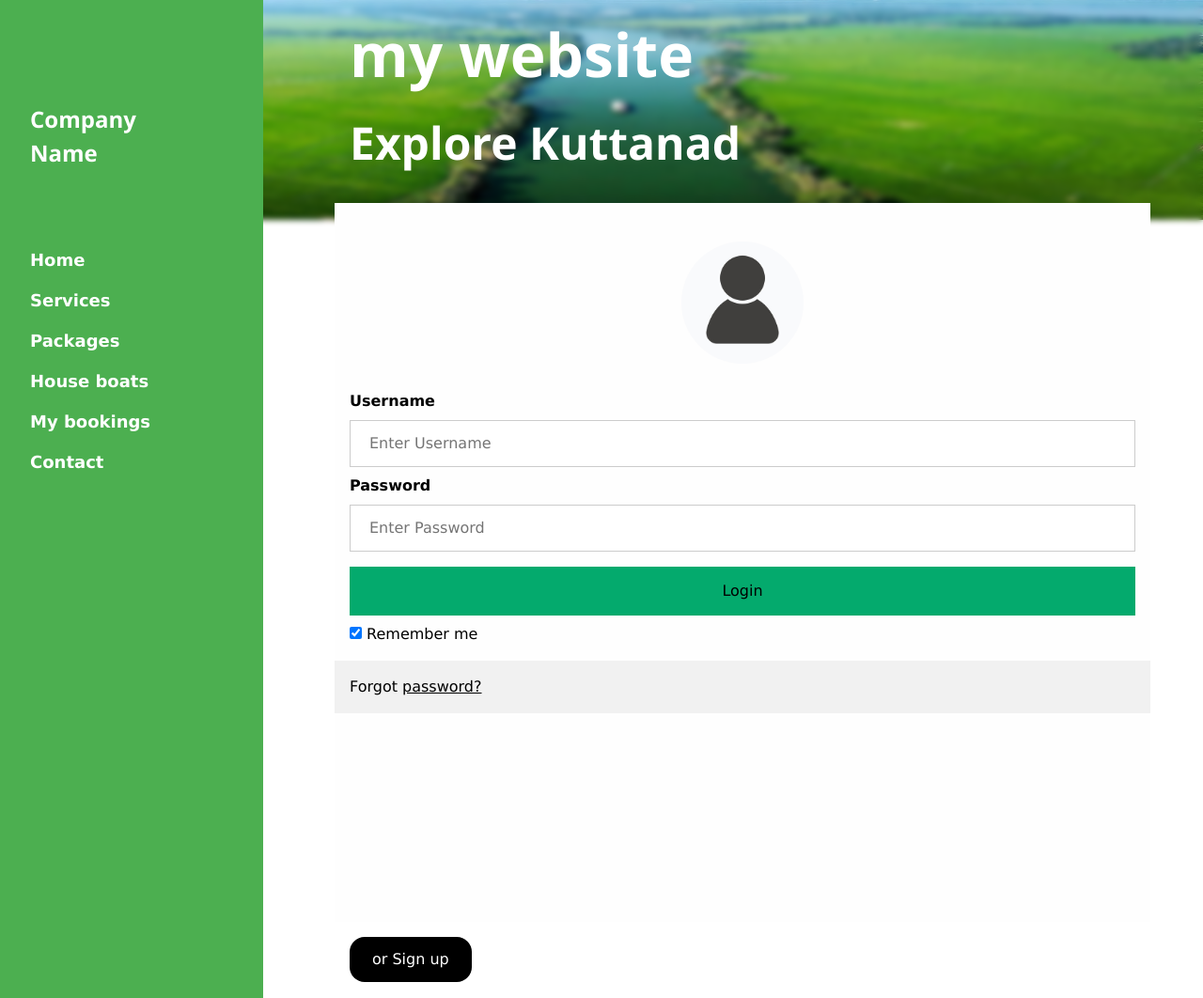
After one commit to Anandupkumar/myproject, a PHP site: page /boat_login.php in a window 1280 px wide. The commit adds this page. Shown: the whole page at 94% size. Run offline with PHP 8.4, Linux system fonts and the light colour scheme; data that the repository does not hold is empty.

Commit message:
created houseboat owners login and signup and created house boat page

```diff
--- a/afterlogin.php
+++ b/afterlogin.php
@@ -20,8 +20,9 @@
           <a href="#" onclick="w3_close()" class="w3-bar-item w3-button w3-hover-white">Home</a>
           <a href="#services" onclick="w3_close()" class="w3-bar-item w3-button w3-hover-white">Services</a>
           <a href="packages.php" onclick="w3_close()" class="w3-bar-item w3-button w3-hover-white">Packages</a>
-          <a href="#houseboat" onclick="w3_close()" class="w3-bar-item w3-button w3-hover-white">House boats</a>
+          <a href="mybooking.php" onclick="w3_close()" class="w3-bar-item w3-button w3-hover-white">My bookings</a>
           <a href="#contact" onclick="w3_close()" class="w3-bar-item w3-button w3-hover-white">Contact</a>
+          <a href="index.php" onclick="w3_close()" class="w3-bar-item w3-button w3-hover-white">Log out</a>
 
 
         </div>
@@ -48,7 +49,7 @@
         </div>
 
         <!-- Photo grid (modal) -->
-        <div class="w3-row-padding " style="margin-top: 13%;">
+        <div class="w3-row-padding " style="margin-top: 18%;">
           <div class="w3-half">
             <img src="img7.jpg" style="width:100%" onclick="onClick(this)" alt="The Boat races">
             <img src="img1.jpg" style="width:100%" onclick="onClick(this)" alt="The rivers and lakes">
--- /dev/null
+++ b/boat_login.php
@@ -0,0 +1,24 @@
+<?php
+    $conn=new mysqli("localhost","root","","mydatabase");
+    if(!$conn){
+        die("Connection failed: " . $conn->connect_error);
+    }else{
+            $bname = $password = "";
+            $bname=$_POST["bname"];
+            $password=$_POST["psw"];
+            $sql="SELECT * FROM boat WHERE boatname= '$bname' AND password= '$password'";
+            $result=$conn->query($sql);
+            if($result->num_rows >0){
+                $row=$result->fetch_assoc();
+                if($row['boatname']== $bname && $row['password']== $password){
+                    header('location: mybooking.php');
+                }else{
+                    echo '<script>alert("invalid username or password !");</script>';
+                }
+            }else{
+
+                echo '<script>alert("invalid username or password !");</script>';
+                include('houseboats.php');
+                }
+        }
+?>
--- /dev/null
+++ b/houseboats.php
@@ -0,0 +1,151 @@
+<!DOCTYPE html>
+<html lang="en">
+<head>
+  <meta charset="UTF-8">
+  <meta http-equiv="X-UA-Compatible" content="IE=edge">
+  <meta name="viewport" content="width=device-width, initial-scale=1.0">
+  <title>Document</title>
+  <link rel="stylesheet" href="https://www.w3schools.com/w3css/4/w3.css">
+  <link rel="stylesheet" href="https://fonts.googleapis.com/css?family=Poppins">
+  <link rel="stylesheet" href="style.css">
+</head>
+<body>
+        <!-- Sidebar/menu -->
+      <nav class="w3-sidebar w3-green w3-collapse w3-top w3-large w3-padding" style="z-index:3;width:280px;font-weight:bold;" id="mySidebar"><br>
+        <a href="javascript:void(0)" onclick="w3_close()" class="w3-button w3-hide-large w3-display-topleft" style="width:100%;font-size:22px">Close Menu</a>
+        <div class="w3-container">
+          <h3 class="w3-padding-64"><b>Company<br>Name</b></h3>
+        </div>
+        <div class="w3-bar-block">
+          <a href="index.php" onclick="w3_close()" class="w3-bar-item w3-button w3-hover-white">Home</a>
+          <a href="#services" onclick="w3_close()" class="w3-bar-item w3-button w3-hover-white">Services</a>
+          <a href="#packages" onclick="document.getElementById('id01').style.display='block'" class="w3-bar-item w3-button w3-hover-white">Packages</a>
+          <a href="houseboats.php" onclick="w3_close()" class="w3-bar-item w3-button w3-hover-white">House boats</a>
+          <a href="#houseboat" onclick="w3_close()" class="w3-bar-item w3-button w3-hover-white">My bookings</a>
+          <a href="#contact" onclick="w3_close()" class="w3-bar-item w3-button w3-hover-white">Contact</a>
+
+
+        </div>
+      </nav>
+
+      <!-- Top menu on small screens -->
+      <header class="w3-container w3-top w3-hide-large w3-green w3-xlarge w3-padding">
+        <a href="javascript:void(0)" class="w3-button w3-green w3-margin-right" onclick="w3_open()">☰</a>
+        <span>Company Name</span>
+      </header>
+
+      <!-- Overlay effect when opening sidebar on small screens -->
+      <div class="w3-overlay w3-hide-large" onclick="w3_close()" style="cursor:pointer" title="close side menu" id="myOverlay"></div>
+
+      <!-- !PAGE CONTENT! -->
+      <div class="w3-main" style="margin-left:340px;margin-right:40px">
+
+        <!-- Header -->
+        <div class="w3-container" style="margin-top:157px" id="showcase">
+          <div class="w3-container" style="margin-top: 0%;">
+          <h1 class="w3-jumbo w3-text-white" ><b>my website</b></h1>
+          <h1 class="w3-xxxlarge w3-text-white"><b>Explore Kuttanad</b></h1>
+
+        </div>
+        <div id="id01" class="modal">
+
+            <form class="modal-content animate" name="login_form" action="login.php" method="post">
+              <div class="imgcontainer">
+                <span onclick="document.getElementById('id01').style.display='none'" class="close" title="Close Modal">&times;</span>
+                <img src="login_avatar.jpg" alt="Avatar" class="avatar">
+              </div>
+
+              <div class="container">
+                <label for="uname"><b>Username</b></label>
+                <input type="text" placeholder="Enter Username" id="name" name="uname" required>
+
+                <label for="psw"><b>Password</b></label>
+                <input type="password" placeholder="Enter Password" id="password" name="psw" required>
+
+                <button type="submit" class="login_btn" onclick="">Login</button>
+                <label>
+                  <input type="checkbox" checked="checked" name="remember"> Remember me
+                </label>
+              </div>
+
+              <div class="container" style="background-color:#f1f1f1">
+                <button type="button" onclick="document.getElementById('id01').style.display='none'" class="cancelbtn">Cancel</button>
+                <span class="psw">Forgot <a href="#">password?</a></span>
+              </div>
+            </form>
+          </div>
+
+        <!--login form-->
+
+        <div id="id01" class="modals">
+
+            <form class="modals" name="" action="boat_login.php" method="post">
+              <div class="imgcontainer">
+                <img src="login_avatar.jpg" alt="Avatar" class="avatar">
+              </div>
+
+              <div class="container">
+                <label for="uname"><b>Username</b></label>
+                <input type="text" placeholder="Enter Username" id="name" name="bname" required>
+
+                <label for="psw"><b>Password</b></label>
+                <input type="password" placeholder="Enter Password" id="password" name="psw" required>
+
+                <button type="submit" class="login_btn" onclick="">Login</button>
+                <label>
+                  <input type="checkbox" checked="checked" name="remember"> Remember me
+                </label>
+              </div>
+
+              <div class="container" style="background-color:#f1f1f1">
+                <span class="psw">Forgot <a href="#">password?</a></span>
+              </div>
+            </form>
+        </div>
+        <button type="submit" class="w3-button w3-round-xlarge w3-padding-large w3-black w3-margin-bottom w3-margin-top w3-margin-left" onclick="document.getElementById('id02').style.display='block'">or Sign up</button>
+
+          <!--signup form-->
+
+          <div id="id02" class="modal">
+
+              <form class="modal-content animate" name="signup_form" onsubmit="return validate()" action="boat_signup.php" method="post">
+                <div class="imgcontainer">
+                  <span onclick="document.getElementById('id02').style.display='none'" class="close" title="Close Modal">&times;</span>
+                  <img src="login_avatar.jpg" alt="Avatar" class="avatar">
+                </div>
+
+                <div class="container">
+                  <label for="uname"><b>Username(Boat name)</b></label>
+                  <input type="text" placeholder="Enter Username" id="name" name="bname" required>
+                  <span id="namerror" class="error" style="color:red"></span><br>
+
+                  <label for="email"><b>Email</b></label>
+                  <input type="email" placeholder="Enter Email" id="email" name="email" required>
+                  <span id="emailerror" class="error" style="color:red"></span><br>
+
+                  <label for="rate"><b>Rate(Per day)</b></label>
+                  <input type="number" placeholder="Enter rate" id="rate" name="rate" required>
+                  <span id="raterror" class="error" style="color:red"></span><br>
+
+                  <label for="psw"><b>Password (6-8 characters)</b></label>
+                  <input type="password" placeholder="Enter Password" id="password" name="psw" required>
+                  <span id="password_error" class="error" style="color:red"></span><br>
+
+                  <label for="psw2"><b>Confirm Password</b></label>
+                  <input type="password" placeholder="Confirm Password" id="con_password" name="psw2" required>
+                  <span id="con_password_error" class="error" style="color:red"></span><br>
+
+                  <input type="submit" value="submit" class="login_btn">
+                </div>
+
+                <div class="container" style="background-color:#f1f1f1">
+                  <button type="button" onclick="document.getElementById('id02').style.display='none'" class="cancelbtn">Cancel</button>
+                </div>
+              </form>
+            </div>
+          </div>
+        </div>
+
+        <script src="script.js"></script>
+</body>
+</html>
--- a/index.php
+++ b/index.php
@@ -20,7 +20,7 @@
           <a href="#" onclick="w3_close()" class="w3-bar-item w3-button w3-hover-white">Home</a>
           <a href="#services" onclick="w3_close()" class="w3-bar-item w3-button w3-hover-white">Services</a>
           <a href="#packages" onclick="document.getElementById('id01').style.display='block'" class="w3-bar-item w3-button w3-hover-white">Packages</a>
-          <a href="#houseboat" onclick="document.getElementById('id01').style.display='block'" class="w3-bar-item w3-button w3-hover-white">House boats</a>
+          <a href="houseboats.php" onclick="document.getElementById('id01').style.display='block'" class="w3-bar-item w3-button w3-hover-white">House boats</a>
           <a href="#contact" onclick="w3_close()" class="w3-bar-item w3-button w3-hover-white">Contact</a>
           <a href="#login" onclick="document.getElementById('id01').style.display='block'" class="w3-bar-item w3-button w3-hover-white">Login</a>
 
@@ -45,6 +45,7 @@
           <div class="w3-container" style="margin-top: 13%;">
           <h1 class="w3-jumbo w3-text-white" ><b>my website</b></h1>
           <h1 class="w3-xxxlarge w3-text-white"><b>Explore Kuttanad</b></h1>
+          <p class="w3-text-white"> Plan your jurny to rice bowl of kerala..</p>
           <button type="submit" class="w3-button w3-round-xlarge w3-padding-large w3-black w3-margin-bottom w3-margin-top" onclick="document.getElementById('id01').style.display='block'">Login to Explore</button>
 
           <!--login form-->
--- a/style.css
+++ b/style.css
@@ -1,4 +1,4 @@
-body,h1,h2,h3,h4,h5 {
+body,h1,h2,h3,h4,h5,p {
     font-family: "Poppins" sans-serif
   }
   body {
@@ -6,11 +6,12 @@ body,h1,h2,h3,h4,h5 {
     font-size:16px;
     background-image: url("background.jpg");
     background-repeat: no-repeat;
-    background-size: 100% 21%;
+    background-size: 100% 22%;
     background-position: top right;
     backdrop-filter: blur(3px);
 
   }
+
   .w3-half img{
     margin-bottom:-6px;
     margin-top:16px;
@@ -27,7 +28,7 @@ body,h1,h2,h3,h4,h5 {
 
 /* login form */
 
-  input[type=text], input[type=password],input[type=email] {
+  input[type=text], input[type=password],input[type=email],input[type=number] {
     width: 100%;
     padding: 12px 20px;
     margin: 8px 0;
@@ -67,7 +68,7 @@ body,h1,h2,h3,h4,h5 {
   }
 
   img.avatar {
-    width: 20%;
+    width: 15%;
     border-radius: 70%;
   }
 
@@ -99,6 +100,27 @@ body,h1,h2,h3,h4,h5 {
   .modal-content {
     background-color: #fefefe;
     margin: 0% auto 25% auto; /* 5% from the top, 15% from the bottom and centered */
+    border: 1px solid #888;
+    width: 60%; /* Could be more or less, depending on screen size */
+  }
+
+  .modals{
+    display: block; /* Hidden by default */
+    /*position: fixed;  Stay in place */
+    z-index: 1; /* Sit on top */
+    left: 0;
+    top: 0;
+    width: 100%; /* Full width */
+    height: 80%; /* Full height */
+    overflow: auto; /* Enable scroll if needed */
+    background-color: #fefefe; /* Fallback color */
+    background-color: #fefefe; /* Black w/ opacity */
+    padding-top: 0px;
+    margin-top: 2%;
+  }
+  .modals-content{
+    background-color: #fefefe;
+    margin: 0% auto 27% auto; /* 5% from the top, 15% from the bottom and centered */
     border: 1px solid #888;
     width: 60%; /* Could be more or less, depending on screen size */
   }
```
Also changed, not shown: boat_signup.php (added, +23 -0 lines), mybooking.php (added, +55 -0 lines), packages.php (+17 -13 lines), script.js (+18 -1 lines).
